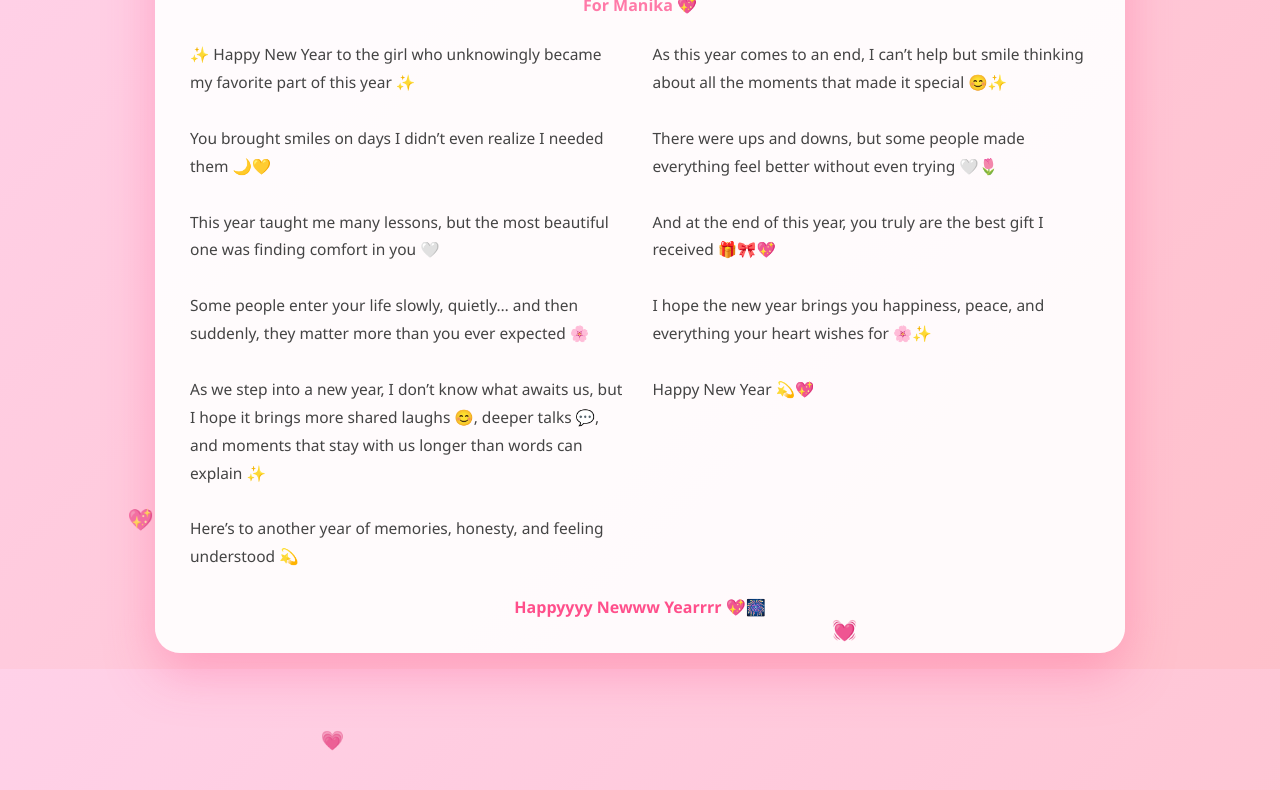
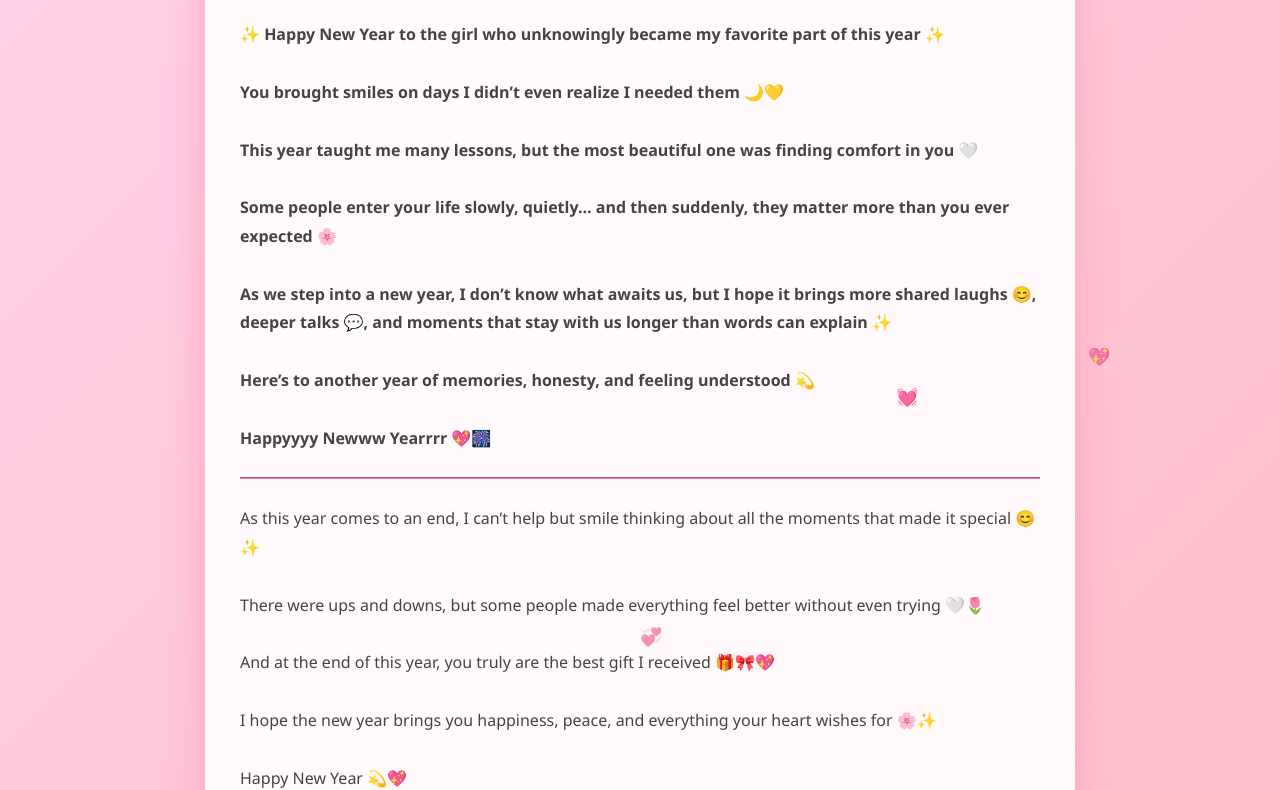
Before and after one commit to utkarshsri2007-del/new-year-2026, a plain HTML site: page index.html in a window 1280 px wide. Shown: the part 131-921 px from the top of the page. Drawn offline with Linux system fonts and the light colour scheme.

Commit message:
Update index.html

```diff
--- a/index.html
+++ b/index.html
@@ -9,94 +9,66 @@ body {
   margin: 0;
   font-family: 'Segoe UI', sans-serif;
   background: linear-gradient(135deg, #ffd1e8, #ffc0cb);
-  min-height: 100vh;
-  overflow: hidden;
   display: flex;
   justify-content: center;
   align-items: center;
+  min-height: 100vh;
+  overflow: hidden;
 }
 
-/* Floating hearts */
-.heart {
-  position: absolute;
-  font-size: 20px;
-  animation: float 8s linear infinite;
-  opacity: 0.7;
-}
-
-@keyframes float {
-  0% {
-    transform: translateY(100vh) scale(0.8);
-    opacity: 0;
-  }
-  50% { opacity: 1; }
-  100% {
-    transform: translateY(-10vh) scale(1.2);
-    opacity: 0;
-  }
-}
-
-/* Main card */
 .container {
-  background: rgba(255,255,255,0.92);
+  background: rgba(255,255,255,0.9);
   padding: 35px;
-  border-radius: 25px;
-  max-width: 900px;
-  box-shadow: 0 20px 50px rgba(255,79,139,0.35);
-  animation: popUp 1.5s ease;
-}
-
-@keyframes popUp {
-  from { transform: scale(0.9); opacity: 0; }
-  to { transform: scale(1); opacity: 1; }
+  border-radius: 22px;
+  max-width: 800px;
+  text-align: center;
+  box-shadow: 0 15px 40px rgba(255,79,139,0.3);
+  animation: fadeIn 2s ease;
 }
 
 h1 {
-  text-align: center;
   color: #ff4f8b;
   margin-bottom: 10px;
 }
 
 .subtitle {
-  text-align: center;
+  font-size: 16px;
   color: #ff7aa8;
-  margin-bottom: 25px;
+  margin-bottom: 20px;
   font-weight: bold;
 }
 
-/* Two columns */
-.messages {
-  display: flex;
-  gap: 25px;
+p {
+  color: #444;
+  line-height: 1.8;
+  font-size: 16px;
 }
 
-.box {
-  width: 50%;
-  color: #444;
-  font-size: 15.5px;
-  line-height: 1.8;
-  animation: slideIn 2s ease;
+/* Heart animations */
+.heart {
+  position: absolute;
+  font-size: 18px;
+  animation: fall 8s linear infinite;
+  opacity: 0.7;
 }
 
-@keyframes slideIn {
-  from { transform: translateY(30px); opacity: 0; }
-  to { transform: translateY(0); opacity: 1; }
+@keyframes fall {
+  0% { transform: translateY(-10vh); opacity: 1;}
+  100% { transform: translateY(110vh); opacity: 0;}
 }
 
-.footer {
-  text-align: center;
-  margin-top: 25px;
-  font-weight: bold;
-  color: #ff4f8b;
+@keyframes fadeIn {
+  from { opacity: 0; transform: translateY(30px); }
+  to { opacity: 1; transform: translateY(0); }
 }
 
-/* Mobile */
-@media (max-width: 700px) {
-  .messages {
-    flex-direction: column;
+@media (max-width: 600px) {
+  .container {
+    margin: 15px;
+    padding: 25px;
   }
-  .box {
-    width: 100%;
+  p {
+    font-size: 15px;
   }
 }
 </style>
@@ -104,43 +76,42 @@ h1 {
 
 <body>
 
-<!-- Floating hearts -->
-<div class="heart" style="left:10%; animation-delay:0s;">💖</div>
-<div class="heart" style="left:25%; animation-delay:2s;">💗</div>
-<div class="heart" style="left:45%; animation-delay:4s;">💞</div>
-<div class="heart" style="left:65%; animation-delay:1s;">💓</div>
-<div class="heart" style="left:85%; animation-delay:3s;">💖</div>
+<!-- Floating heart emojis -->
+<div class="heart" style="left:10%; animation-delay:-1s;">💗</div>
+<div class="heart" style="left:30%; animation-delay:0s;">💖</div>
+<div class="heart" style="left:50%; animation-delay:2s;">💞</div>
+<div class="heart" style="left:70%; animation-delay:4s;">💓</div>
+<div class="heart" style="left:85%; animation-delay:6s;">💖</div>
 
 <div class="container">
-  <h1>✨ Happy New Year ✨</h1>
+  <h1>✨ Happy New Year 🎆</h1>
   <div class="subtitle">For Manika 💖</div>
 
-  <div class="messages">
-    <!-- LEFT SIDE -->
-    <div class="box">
+  <!-- Left and Right Messages -->
+  <p style="text-align:left; font-weight:bold;">
     ✨ Happy New Year to the girl who unknowingly became my favorite part of this year ✨<br><br>
     You brought smiles on days I didn’t even realize I needed them 🌙💛<br><br>
     This year taught me many lessons, but the most beautiful one was finding comfort in you 🤍<br><br>
     Some people enter your life slowly, quietly… and then suddenly, they matter more than you ever expected 🌸<br><br>
     As we step into a new year, I don’t know what awaits us, but I hope it brings more shared laughs 😊,
     deeper talks 💬, and moments that stay with us longer than words can explain ✨<br><br>
-      Here’s to another year of memories, honesty, and feeling understood 💫
-    </div>
+    Here’s to another year of memories, honesty, and feeling understood 💫<br><br>
+    Happyyyy Newww Yearrrr 💖🎆
+  </p>
 
-    <!-- RIGHT SIDE -->
-    <div class="box">
+  <hr style="margin: 25px 0; border-color: #ff7aa8;">
+
+  <p style="text-align:left;">
     As this year comes to an end, I can’t help but smile thinking about all the moments that made it special 😊✨<br><br>
     There were ups and downs, but some people made everything feel better without even trying 🤍🌷<br><br>
     And at the end of this year, you truly are the best gift I received 🎁🎀💖<br><br>
     I hope the new year brings you happiness, peace, and everything your heart wishes for 🌸✨<br><br>
     Happy New Year 💫💖
-    </div>
+  </p>
 </div>
 
-  <div class="footer">
-    Happyyyy Newww Yearrrr 💖🎆
-  </div>
-</div>
+<!-- Background audio -->
+<audio id="bgMusic" src="https://dl05.yt-dl.click/tunnel/?id=nnkIQs1E1U-w2kjW62_tS&exp=1767263788301&sig=UIudpPjx5CjsIoT4jLpAil35E896SRZuwaj9-WlsbkY&sec=i89DAlOq9LnaxotuP_9Srx6As_z_CJcPTREMKRP8g58&iv=HPVk3DQnx-A-sMbBMNLOqw" autoplay loop></audio>
 
 </body>
 </html>
```
Lines whose indentation alone changed are shown as unchanged.
